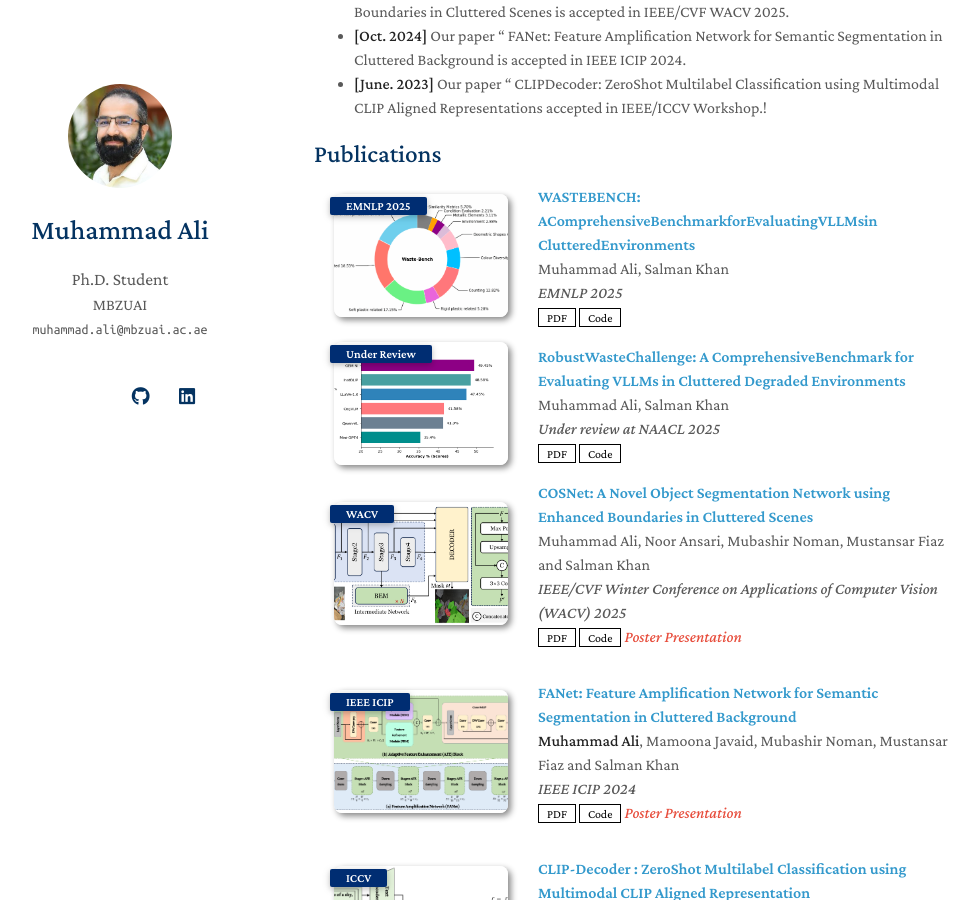
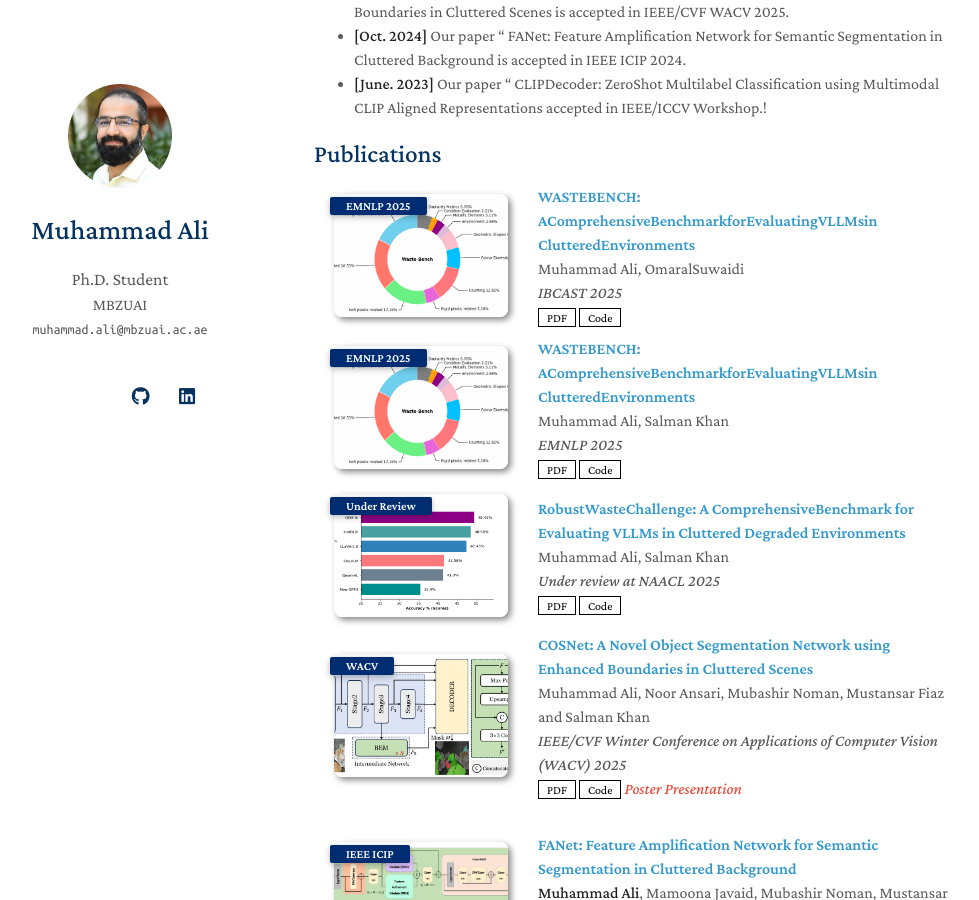
Before and after one commit to aliman80/aliman80.github.io, a Jekyll site: the page built from index.md, in a window 1280 px wide and 900 px high, scrolled down 494 px. Shown: the whole window, without its empty margins (156-1135 px from the left). Built offline with Jekyll 4.4.1, drawn with Linux system fonts in a browser that asks for light colours; a style sheet for code colours, icons or effects is not loaded; our own code applies the rules of GitHub Pages for plain Markdown files.

Commit message:
Update publications.md

```diff
--- a/_includes/publications.md
+++ b/_includes/publications.md
@@ -3,6 +3,26 @@
 <div class="publications">
 <ol class="bibliography">
 
+<li>
+<div class="pub-row">
+
+  <div class="col-sm-3 abbr" style="position: relative;padding-right: 15px;padding-left: 15px;">
+    <img src="assets/img/CAT.png " class="teaser img-fluid z-depth-1">
+    <abbr class="badge">EMNLP 2025</abbr>
+  </div>
+
+  <div class="col-sm-9" style="position: relative;width: 100%;padding-right: 15px;padding-left: 20px;">
+    <div class="title"><a href="https://openreview.net/pdf/a17eaeff6f27eb0ee7e9f5787f8fb7bf7b3fee07.pdf">WASTEBENCH: AComprehensiveBenchmarkforEvaluatingVLLMsin ClutteredEnvironments</a></div>
+    <div class="author">Muhammad Ali, OmaralSuwaidi</div>
+    <div class="periodical"><em>IBCAST 2025</em></div>
+    <div class="links">
+      <a href="https://openreview.net/pdf/a17eaeff6f27eb0ee7e9f5787f8fb7bf7b3fee07.pdf" class="btn btn-sm z-depth-0" role="button" target="_blank" style="font-size:12px;">PDF</a>
+      <a href="HTTPS://github.com/aliman80" class="btn btn-sm z-depth-0" role="button" target="_blank" style="font-size:12px;">Code</a>
+      <strong><i style="color:#e74d3c"></i></strong>
+    </div>
+  </div>
+</div>
+</li>
 <li>
 <div class="pub-row">
 
@@ -23,7 +43,6 @@
   </div>
 </div>
 </li>
-
 <li>
 <div class="pub-row">
 
```
